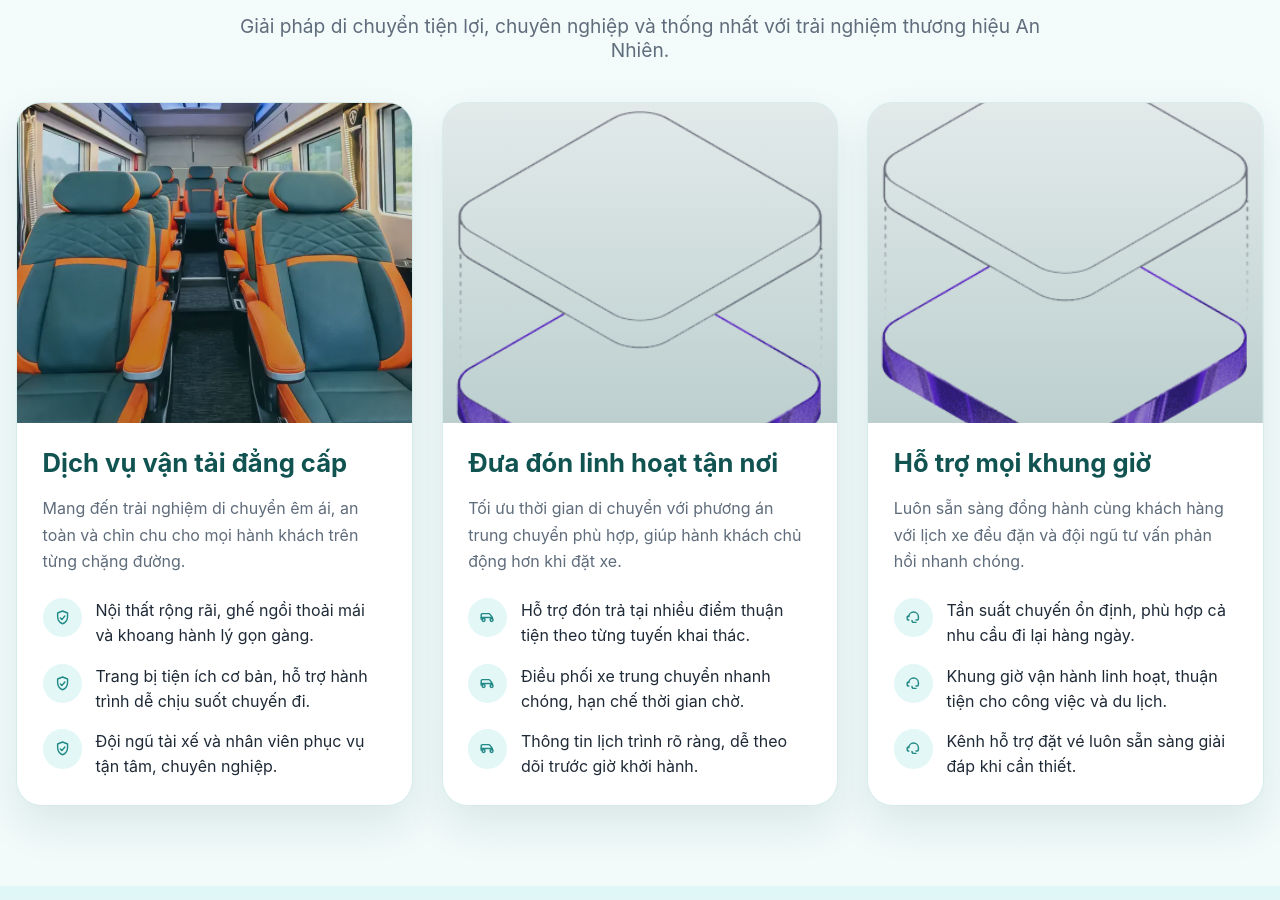
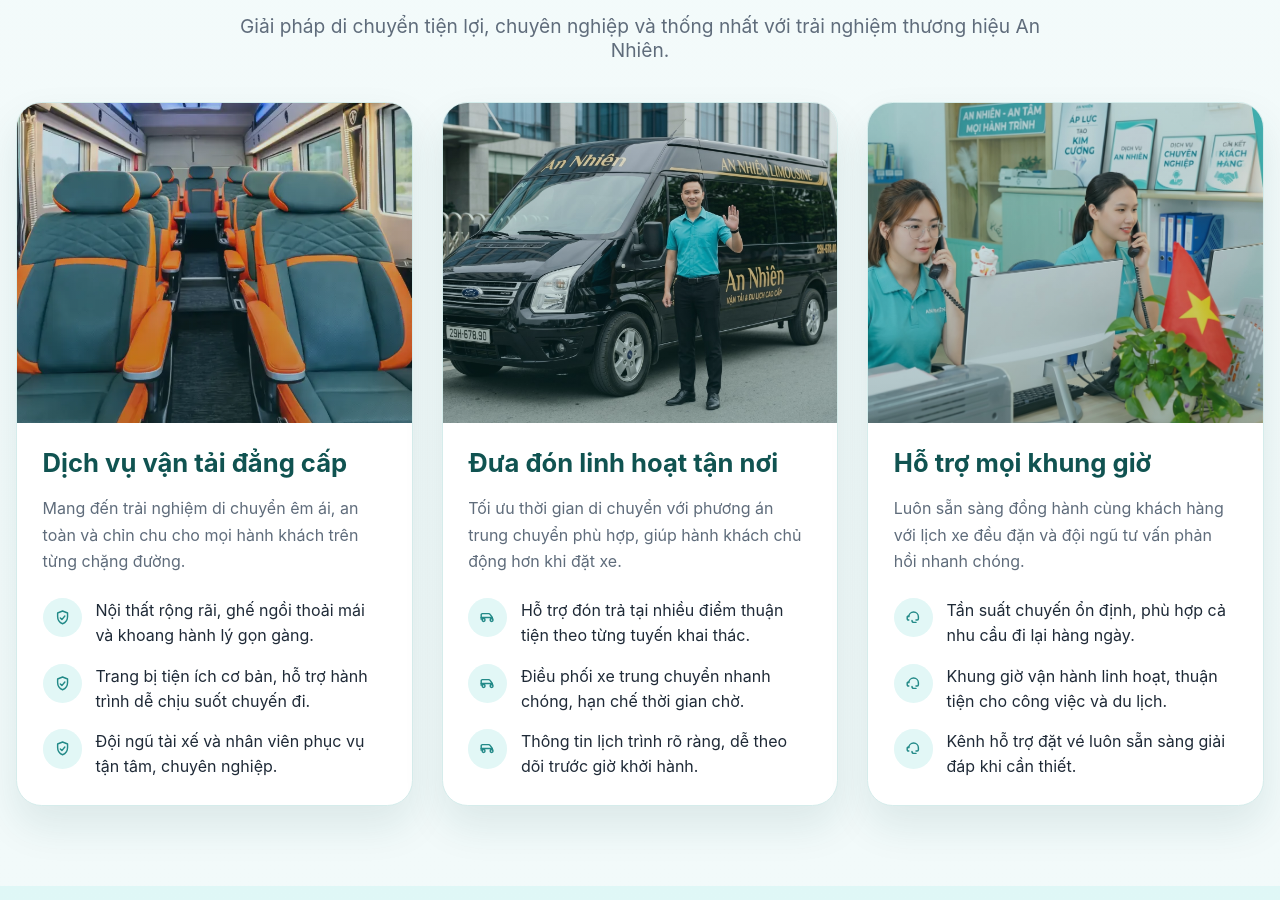
Before and after one commit to sonnhfit/nhaxeannhien, a React (Vite) app: page / in a window 1280 px wide. Shown: the part 977-1877 px from the top of the page. Built offline with nearby package versions, Linux system fonts and the light colour scheme.

Commit message:
Replace service card images with requested assets

```diff
--- a/src/App.jsx
+++ b/src/App.jsx
@@ -37,7 +37,7 @@ const serviceCards = [
     title: 'Đưa đón linh hoạt tận nơi',
     description:
       'Tối ưu thời gian di chuyển với phương án trung chuyển phù hợp, giúp hành khách chủ động hơn khi đặt xe.',
-    image: heroImage,
+    image: '/anhxedangchao.jpeg',
     imagePosition: 'top center',
     icon: 'pickup',
     points: [
@@ -50,7 +50,7 @@ const serviceCards = [
     title: 'Hỗ trợ mọi khung giờ',
     description:
       'Luôn sẵn sàng đồng hành cùng khách hàng với lịch xe đều đặn và đội ngũ tư vấn phản hồi nhanh chóng.',
-    image: heroImage,
+    image: '/dichvuhotro.jpeg',
     imagePosition: 'center right',
     icon: 'support',
     points: [
```
